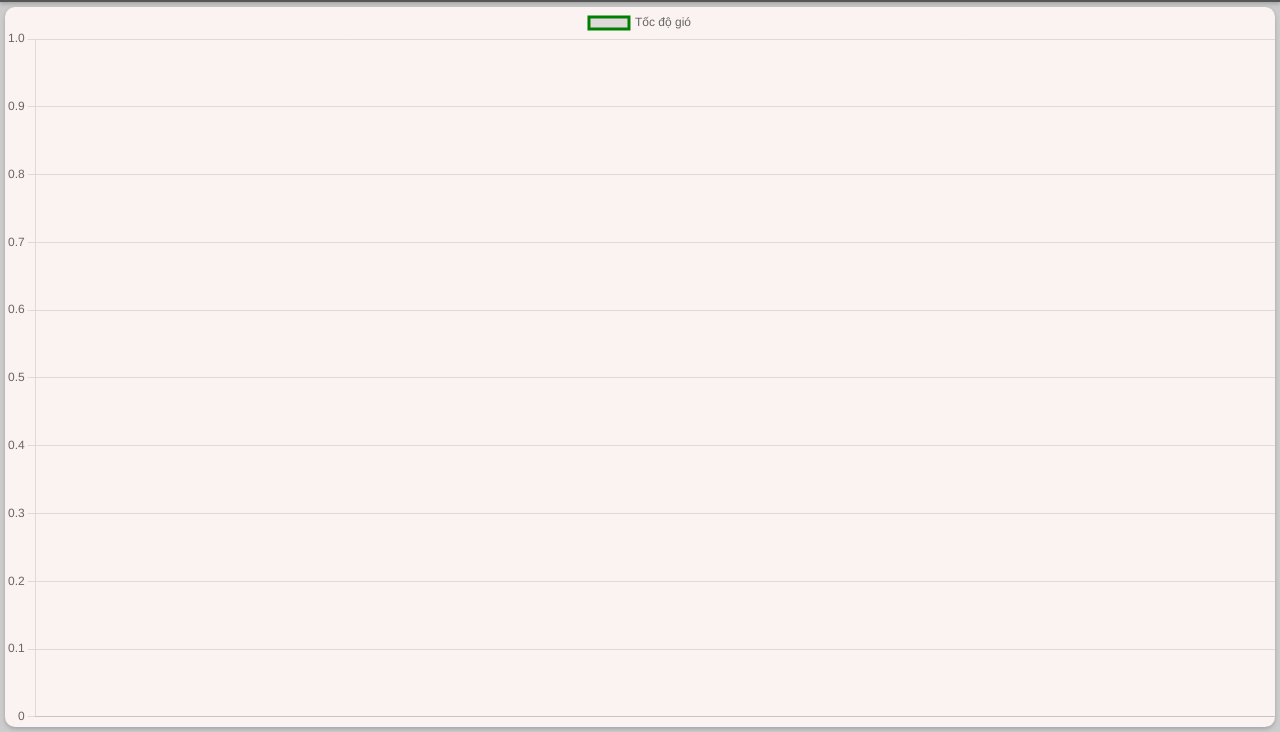
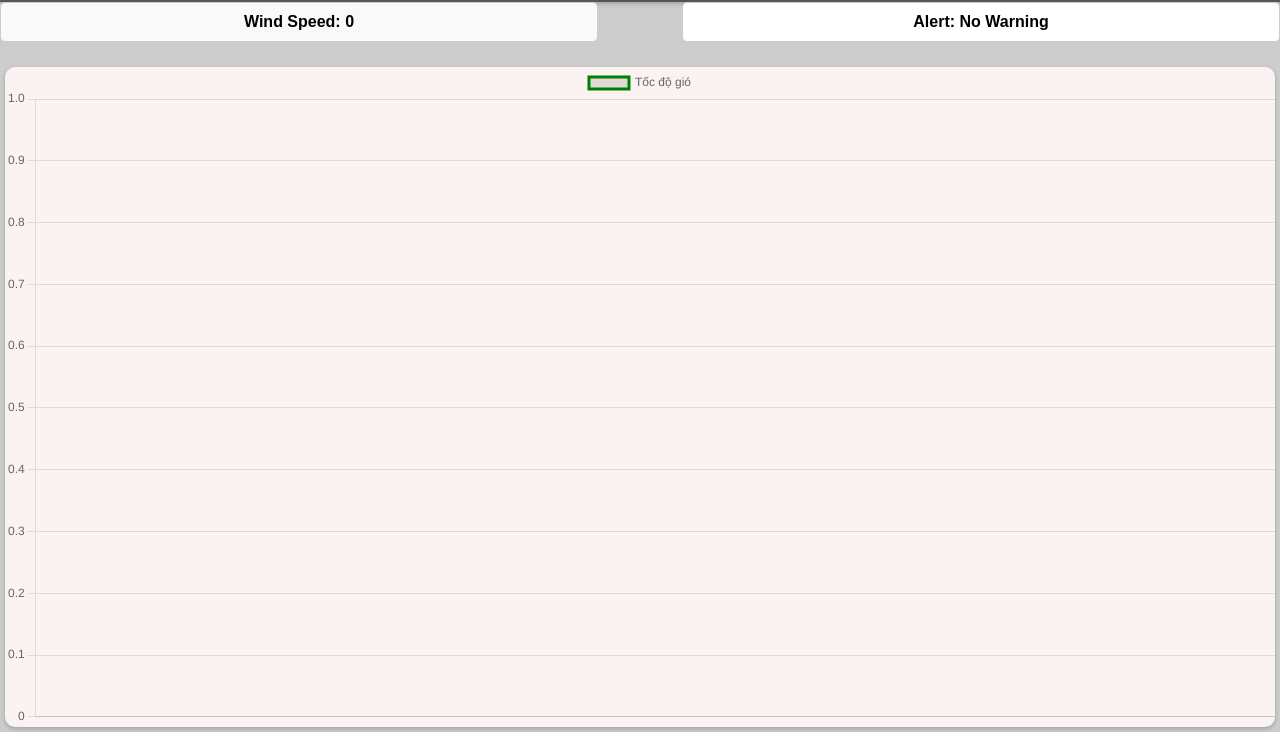
Before and after one commit to DuckmanIT/IoT_PTIT_2024_DucHH, a website: page static/bai5.html in a window 1280 px wide. Shown: the part 68-800 px from the top of the page. Drawn offline with nearby package versions, Linux system fonts and the light colour scheme; no server answers.

Commit message:
bao dong

```diff
--- a/static/bai5.html
+++ b/static/bai5.html
@@ -29,12 +29,17 @@
 
         </div>
         <div class="content">
+            <div class="info-container">
+                <div class="info-box" id="windSpeedBox">Wind Speed: 0</div>
+                <div class="info-box alert-box" id="alertBox">Alert: No Warning</div>
+            </div>
             <div class="large-box-container">
                 <div class="large-box" style="width: 100%;">
                     <canvas id="windChart" width="400" height="200"></canvas>
                 </div>
             </div>
         </div>
+
     </div>
 </body>
 
--- a/static/bai5.js
+++ b/static/bai5.js
@@ -12,3 +12,37 @@ document.addEventListener('click', (event) => {
     sidebar.classList.remove('active');
   }
 });
+
+// Hàm cập nhật thông tin Wind Speed và Warning
+function updateWindSpeedAndWarning(windSpeed) {
+  const windSpeedBox = document.getElementById('windSpeedBox');
+  const alertBox = document.getElementById('alertBox');
+
+  // Cập nhật Wind Speed
+  windSpeedBox.textContent = `Wind Speed: ${windSpeed} m/s`;
+
+  // Cập nhật cảnh báo
+  if (windSpeed >= 60) {
+      alertBox.textContent = 'Warning: High Wind Speed!';
+      alertBox.classList.add('blink');
+  } else {
+      alertBox.textContent = 'Warning: No Warning';
+      alertBox.classList.remove('blink');
+  }
+}
+
+// Thêm hiệu ứng nhấp nháy cho cảnh báo
+const css = `
+.alert-box.blink {
+  background-color: red;
+  color: white;
+  animation: blink 1s infinite;
+}
+@keyframes blink {
+  0% { opacity: 1; }
+  50% { opacity: 0.5; }
+  100% { opacity: 1; }
+}`;
+const style = document.createElement('style');
+style.innerHTML = css;
+document.head.appendChild(style);
--- a/static/bai5_chart.js
+++ b/static/bai5_chart.js
@@ -63,7 +63,7 @@ socket.onmessage = (event) => {
         const formattedTime = new Intl.DateTimeFormat('en-US', options).format(haNoiNow);
 
         addData(windSpeed, formattedTime);
-
+        updateWindSpeedAndWarning(windSpeed);
         console.log(`Received data - Wind Speed: ${windSpeed}`);
       } catch (error) {
         console.error('Error parsing JSON:', error);
@@ -85,9 +85,8 @@ function init() {
 
     xhr.onreadystatechange = function () {
         if (xhr.readyState === 4 && xhr.status === 200) {
-            // Xử lý dữ liệu trả về tại đây
             var responseData = JSON.parse(xhr.responseText);
-            for(var i = 0; i < responseData.length; i++) {
+            for (var i = 0; i < responseData.length; i++) {
                 var item = responseData[i];
                 const windSpeed = item.wind_speed;
                 const time = item.time;
@@ -95,13 +94,26 @@ function init() {
                 const date = new Date(time);
 
                 // Định dạng lại thời gian
-                const options = { day: '2-digit', month: '2-digit', year: 'numeric', hour: '2-digit', minute: '2-digit', second: '2-digit' };
+                const options = {
+                    day: '2-digit',
+                    month: '2-digit',
+                    year: 'numeric',
+                    hour: '2-digit',
+                    minute: '2-digit',
+                    second: '2-digit'
+                };
                 const formattedTime = new Intl.DateTimeFormat('en-US', options).format(date);
 
                 addData(windSpeed, formattedTime);
+
+                // Cập nhật Wind Speed và Warning (chỉ cập nhật lần cuối)
+                if (i === responseData.length - 1) {
+                    updateWindSpeedAndWarning(windSpeed);
+                }
             }
         }
     };
+
 
     xhr.send(jsonData);
 }
--- a/static/style.css
+++ b/static/style.css
@@ -207,6 +207,41 @@ body {
     background-color: #555;
 }
 
+.info-container {
+    display: flex;
+    justify-content: space-between;
+    margin-bottom: 20px;
+}
+
+.info-box {
+    padding: 10px;
+    border: 1px solid #ccc;
+    border-radius: 5px;
+    background-color: #f9f9f9;
+    font-size: 16px;
+    font-weight: bold;
+    width: 45%;
+    text-align: center;
+}
+
+.alert-box {
+    background-color: #fff;
+    color: #000;
+}
+
+.alert-box.blink {
+    background-color: red;
+    color: white;
+    animation: blink 1s infinite;
+}
+
+@keyframes blink {
+    0% { opacity: 1; }
+    50% { opacity: 0.5; }
+    100% { opacity: 1; }
+}
+
+
 /* Tạo hiệu ứng nhấp nháy màu đỏ */
 /* .blink-red {
     animation: blink 1s infinite;
```
Also changed, not shown: static/bang_thong_tin.html (+2 -2 lines).
